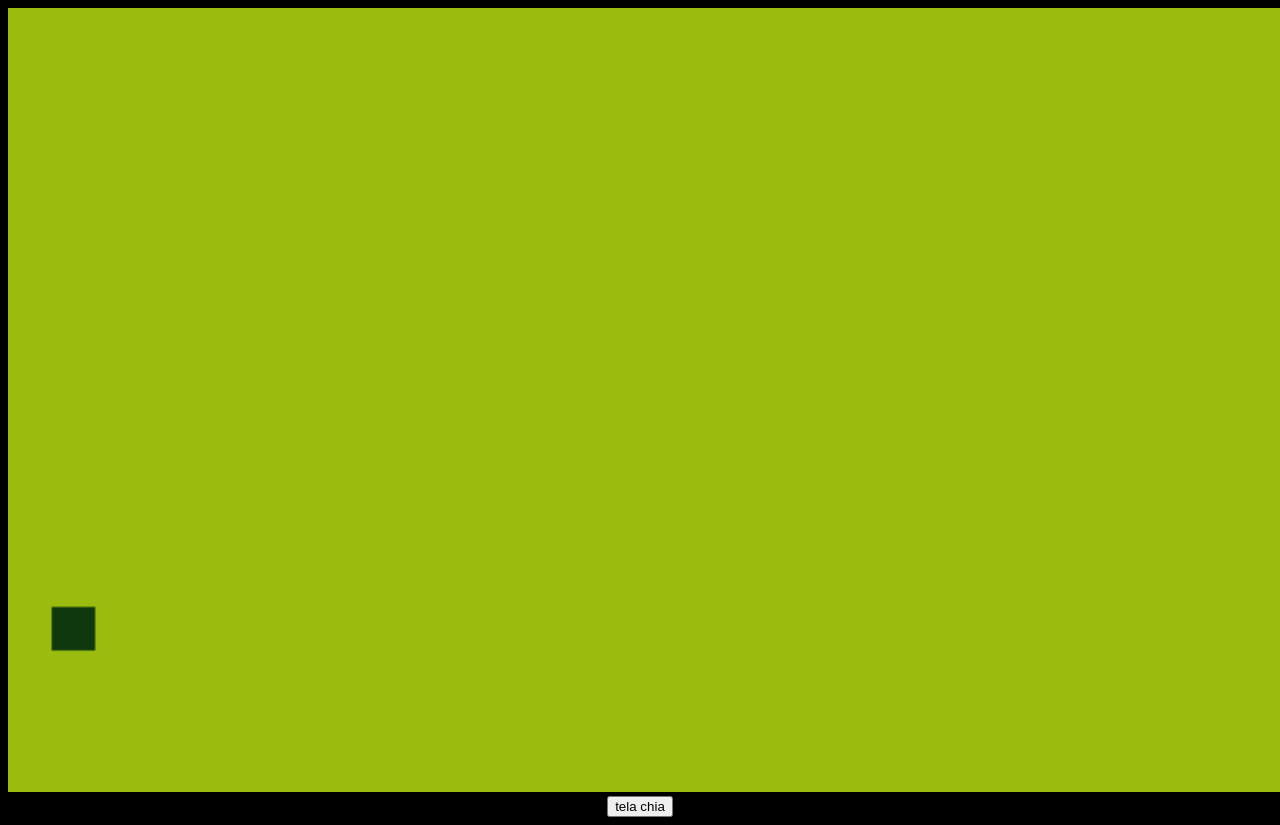
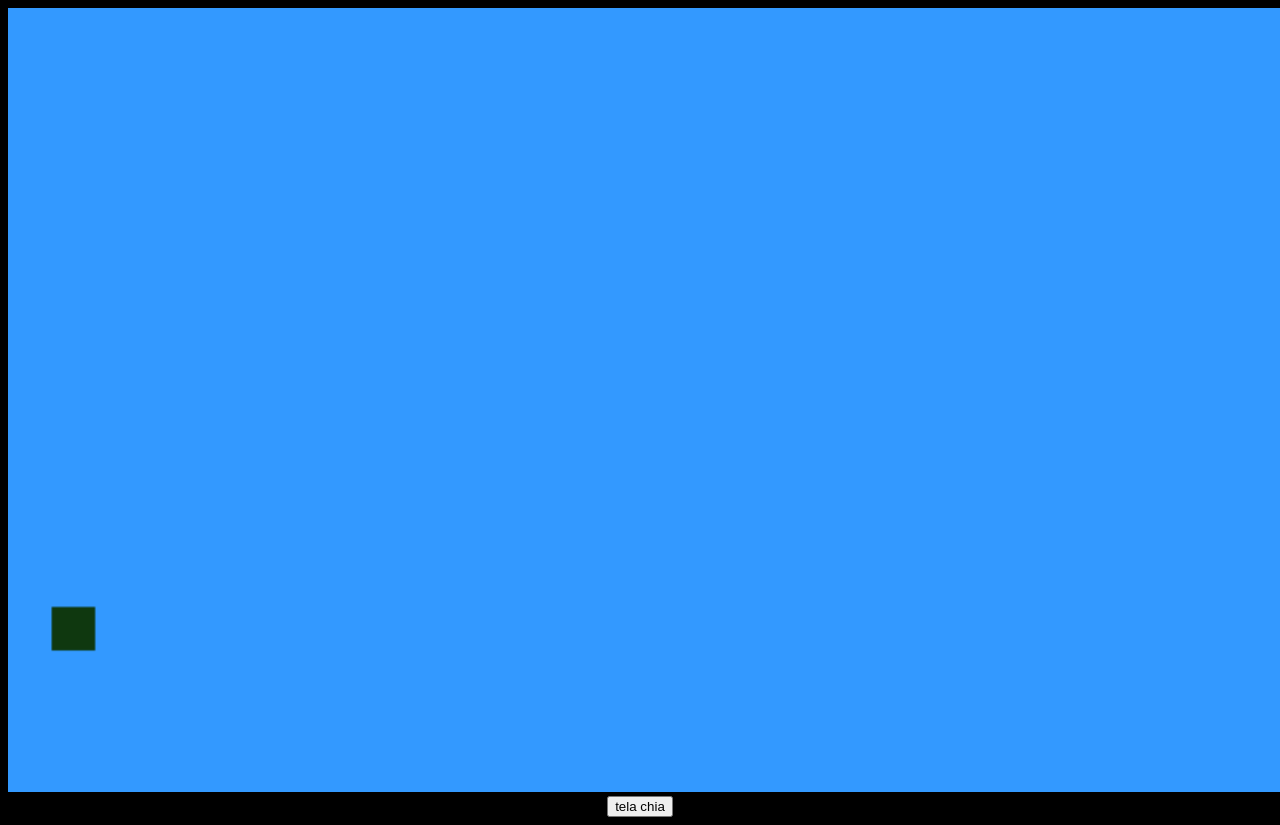
Before and after one commit to 97pedros/HTML-Canvas, a plain HTML site: page index.html in a window 1280 px wide. Shown: the top 825 px of the page. Drawn offline with Linux system fonts and the light colour scheme.

Commit message:
troquei a cor do fundo

```diff
--- a/style.css
+++ b/style.css
@@ -2,9 +2,8 @@ body{
     background-color: #000000;
 }
 canvas{
-    background-color: #9bbc0f;
+    background-color: #3399ff;
     height: 98vh;
-    cursor: none;
 }
 
 * {
```
